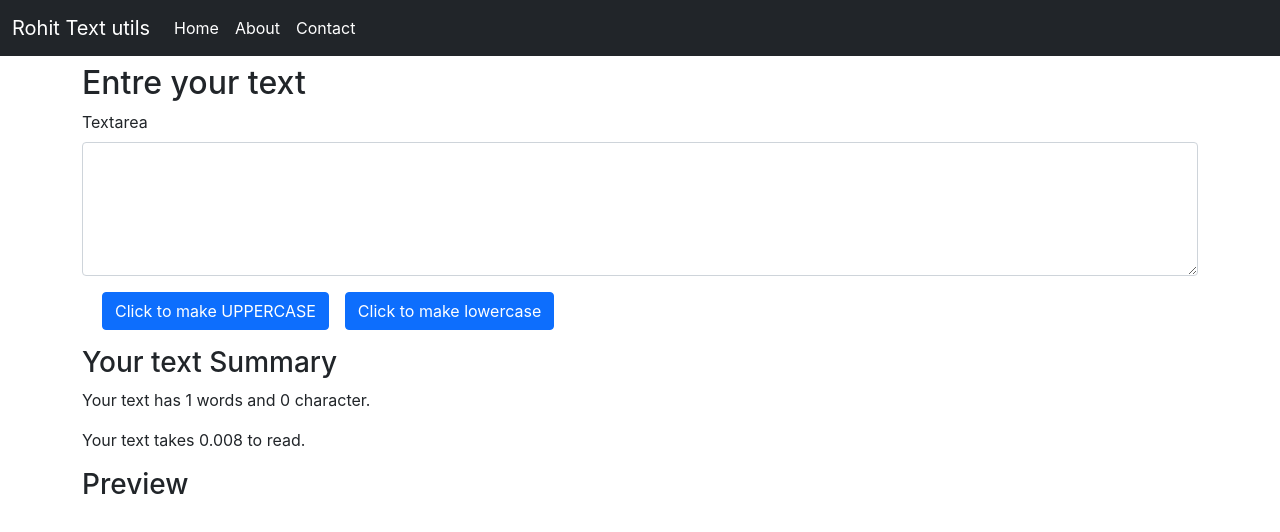
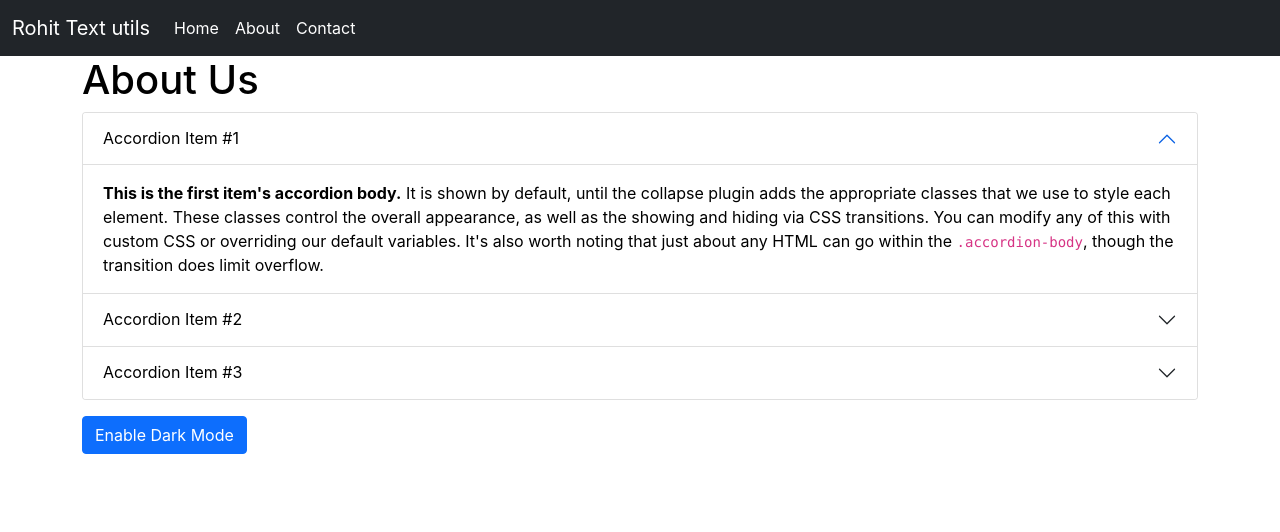
Before and after one commit to rohit7781/textutlis_reactapp, a React (Create React App) app: page / in a window 1280 px wide. Shown: the top 532 px of the page. Built offline with nearby package versions, Linux system fonts and the light colour scheme.

Commit message:
Made about file and used dark mode in it

```diff
--- a/src/App.js
+++ b/src/App.js
@@ -1,5 +1,6 @@
 
 import './App.css';
+import About from './Components/About';
 import Navbar from './Components/Navbar';
 import TextForm from './Components/TextForm';
 
@@ -7,8 +8,8 @@
   return (
     <>
       <Navbar title='Rohit Text utils' />
-      <TextForm heading="Entre your text" />
-
+      {/* <TextForm heading="Entre your text" /> */}
+      <About />
 
     </>
   );
--- /dev/null
+++ b/src/Components/About.js
@@ -0,0 +1,150 @@
+import React, { useState } from "react";
+
+export default function About() {
+    const [mystyle, setTheme] = useState({
+        color: "black",
+        backgroundColor: "white",
+    });
+    const [darkMode, setDarkMode] = useState('Enable Dark Mode')
+
+    function toggledarkmode() {
+        if (mystyle.color === "black") {
+            setTheme({
+                color: "white",
+                backgroundColor: "black",
+            });
+            setDarkMode('Enable light mode')
+        }
+        else {
+            setTheme({
+                color: "black",
+                backgroundColor: "white",
+            });
+            setDarkMode('Enable Dark mode')
+
+        }
+    }
+
+    return (
+        <>
+            <div style={mystyle}>
+                <div className="container" style={mystyle}>
+                    <h1>About Us</h1>
+                    <div className="accordion" id="accordionExample">
+                        <div className="accordion-item">
+                            <h2 className="accordion-header" id="headingOne">
+                                <button
+                                    className="accordion-button"
+                                    type="button"
+                                    data-bs-toggle="collapse"
+                                    data-bs-target="#collapseOne"
+                                    aria-expanded="true"
+                                    aria-controls="collapseOne"
+                                    style={mystyle}
+                                >
+                                    Accordion Item #1
+                                </button>
+                            </h2>
+                            <div
+                                id="collapseOne"
+                                className="accordion-collapse collapse show"
+                                aria-labelledby="headingOne"
+                                data-bs-parent="#accordionExample"
+                                style={mystyle}
+                            >
+                                <div className="accordion-body" style={mystyle}>
+                                    <strong>This is the first item's accordion body.</strong> It
+                                    is shown by default, until the collapse plugin adds the
+                                    appropriate classes that we use to style each element. These
+                                    classes control the overall appearance, as well as the showing
+                                    and hiding via CSS transitions. You can modify any of this
+                                    with custom CSS or overriding our default variables. It's also
+                                    worth noting that just about any HTML can go within the{" "}
+                                    <code>.accordion-body</code>, though the transition does limit
+                                    overflow.
+                                </div>
+                            </div>
+                        </div>
+                        <div className="accordion-item">
+                            <h2 className="accordion-header" id="headingTwo">
+                                <button
+                                    className="accordion-button collapsed"
+                                    type="button"
+                                    data-bs-toggle="collapse"
+                                    data-bs-target="#collapseTwo"
+                                    aria-expanded="false"
+                                    aria-controls="collapseTwo"
+                                    style={mystyle}
+                                >
+                                    Accordion Item #2
+                                </button>
+                            </h2>
+                            <div
+                                id="collapseTwo"
+                                className="accordion-collapse collapse"
+                                aria-labelledby="headingTwo"
+                                data-bs-parent="#accordionExample"
+                                style={mystyle}
+                            >
+                                <div className="accordion-body" style={mystyle}>
+                                    <strong>This is the second item's accordion body.</strong> It
+                                    is hidden by default, until the collapse plugin adds the
+                                    appropriate classes that we use to style each element. These
+                                    classes control the overall appearance, as well as the showing
+                                    and hiding via CSS transitions. You can modify any of this
+                                    with custom CSS or overriding our default variables. It's also
+                                    worth noting that just about any HTML can go within the{" "}
+                                    <code>.accordion-body</code>, though the transition does limit
+                                    overflow.
+                                </div>
+                            </div>
+                        </div>
+                        <div className="accordion-item">
+                            <h2 className="accordion-header" id="headingThree">
+                                <button
+                                    className="accordion-button collapsed"
+                                    type="button"
+                                    data-bs-toggle="collapse"
+                                    data-bs-target="#collapseThree"
+                                    aria-expanded="false"
+                                    aria-controls="collapseThree"
+                                    style={mystyle}
+                                >
+                                    Accordion Item #3
+                                </button>
+                            </h2>
+                            <div
+                                id="collapseThree"
+                                className="accordion-collapse collapse"
+                                aria-labelledby="headingThree"
+                                data-bs-parent="#accordionExample"
+                                style={mystyle}
+                            >
+                                <div className="accordion-body" style={mystyle}>
+                                    <strong>This is the third item's accordion body.</strong> It
+                                    is hidden by default, until the collapse plugin adds the
+                                    appropriate classes that we use to style each element. These
+                                    classes control the overall appearance, as well as the showing
+                                    and hiding via CSS transitions. You can modify any of this
+                                    with custom CSS or overriding our default variables. It's also
+                                    worth noting that just about any HTML can go within the{" "}
+                                    <code>.accordion-body</code>, though the transition does limit
+                                    overflow.
+                                </div>
+                            </div>
+                        </div>
+                    </div>
+                    <div className="my-3">
+                        <button
+                            type="button"
+                            class="btn btn-primary"
+                            onClick={toggledarkmode}
+                        >
+                            {darkMode}
+                        </button>
+                    </div>
+                </div>
+            </div>
+        </>
+    );
+}
--- a/src/Components/TextForm.js
+++ b/src/Components/TextForm.js
@@ -17,14 +17,14 @@
     }
 
     const [text, setText] = useState('');
-    const oldText = text
+    const pp = 'Entre yoUR Text here.'
     return (
         <>
         <div className="container">
             <div className="mx-7 my-2  ">
             <h2>{props.heading}</h2>
             <label htmlFor="myBox" className="form-label font-weight-bold text-center">Textarea</label>
-            <textarea className="form-control" value={text} onChange={handleOnchange} id="myBox" rows="5"></textarea>
+            <textarea className="form-control" value={text} onChange={handleOnchange} id="myBox" rows="6" placeholder={pp}></textarea>
             </div>
             <div className="container my-3">
 
@@ -35,7 +35,7 @@
             <p>Your text has {text.split(' ').length} words and {text.length} character.</p>
             <p>Your text takes {0.008 * text.split(' ').length} to read.</p>
             <h3>Preview</h3>
-            <p>{oldText}</p>
+            <p>{text}</p>
         </div>
         </>
     )
```
